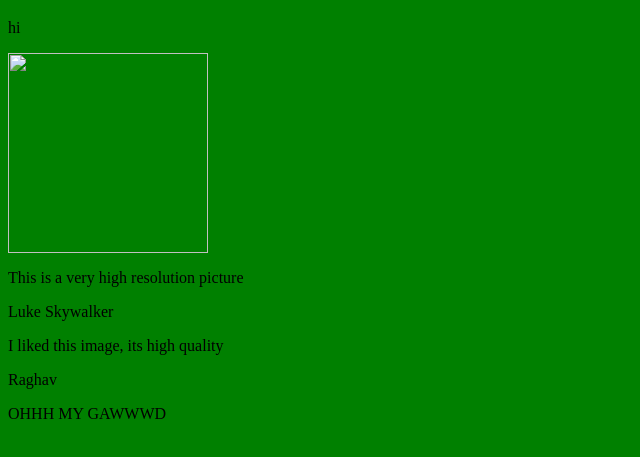
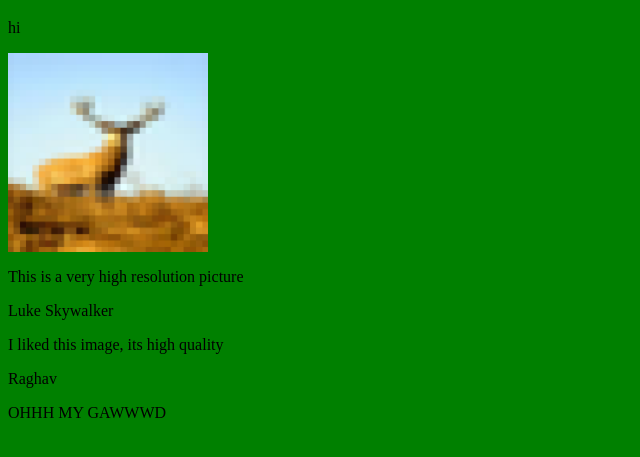
Before and after one commit to ruben-hayrapetyan/ruben-hayrapetyan.github.io, a plain HTML site: page index.html in a window 1280 px wide. Shown: the part 87-544 px from the top of the page, without its empty margins (0-640 px from the left). Drawn offline with Linux system fonts and the light colour scheme.

Commit message:
Update index.html

```diff
--- a/index.html
+++ b/index.html
@@ -7,7 +7,7 @@
 		<h1> Text, text, text - I know how to do this </h1>
 		<p> hi </p>
 		<div id="cool picture">
-			<div id="image"><img src="./thing_files/img.png" width="200px"></div>
+			<div id="image"><img src="img.png" width="200px"></div>
 		</div>
 		<div id="reviews"></div>
 		<div id="review"></div>
```
